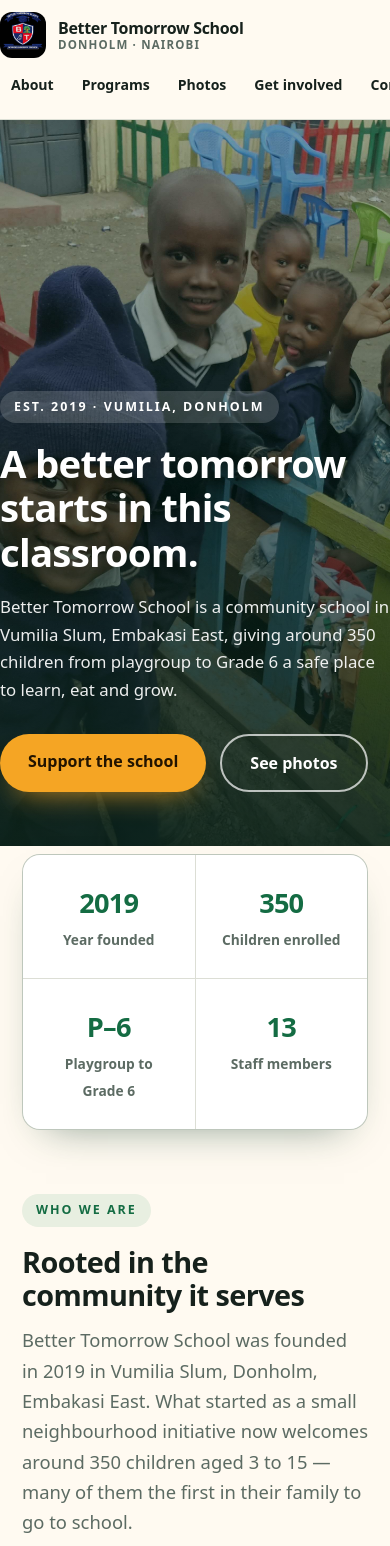
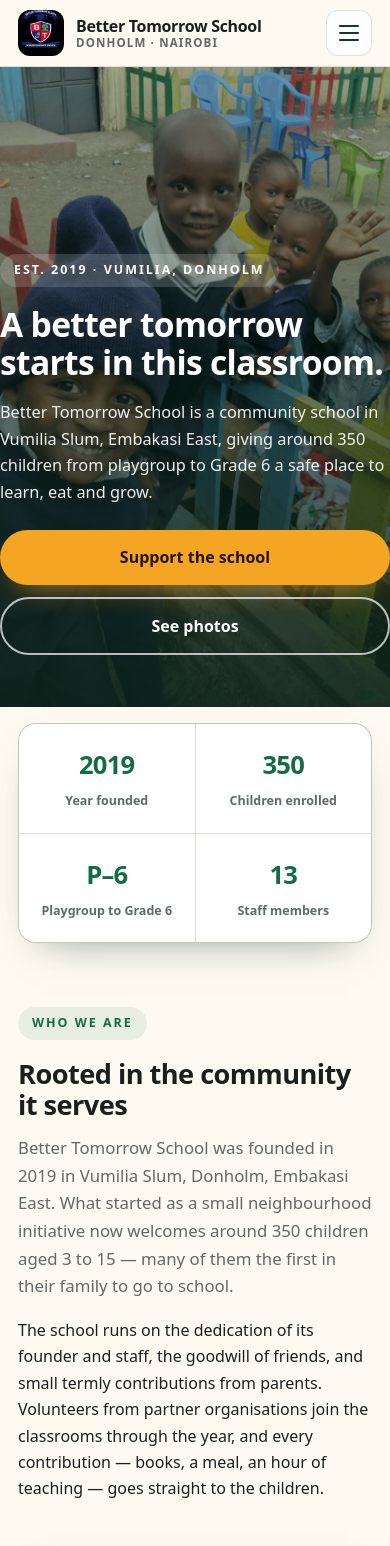
Before and after one commit to elvisbitolo/better_tomorrow, a Next.js app: page / in a window 390 px wide. Shown: the top 1546 px of the page. Built offline with nearby package versions, Linux system fonts and the light colour scheme.

Commit message:
Adding responsiveness to all devices

```diff
--- a/src/app/globals.css
+++ b/src/app/globals.css
@@ -12,6 +12,7 @@
   --shadow: 0 18px 40px -24px rgba(13, 59, 42, 0.55);
   --radius: 18px;
   --max: 1140px;
+  --gutter: 22px;
 }
 
 * {
@@ -20,7 +21,7 @@
 
 html {
   scroll-behavior: smooth;
-  scroll-padding-top: 84px;
+  scroll-padding-top: 92px;
 }
 
 body {
@@ -32,6 +33,7 @@ body {
   font-size: 17px;
   line-height: 1.65;
   -webkit-font-smoothing: antialiased;
+  overflow-x: hidden;
 }
 
 img {
@@ -50,14 +52,15 @@ h3 {
   letter-spacing: -0.02em;
   margin: 0 0 0.5em;
   font-weight: 800;
+  overflow-wrap: break-word;
 }
 
 h1 {
-  font-size: clamp(2.4rem, 6vw, 4.2rem);
+  font-size: clamp(2.1rem, 5.5vw, 4.2rem);
 }
 
 h2 {
-  font-size: clamp(1.8rem, 4vw, 2.7rem);
+  font-size: clamp(1.7rem, 3.6vw, 2.7rem);
 }
 
 h3 {
@@ -68,11 +71,23 @@ p {
   margin: 0 0 1em;
 }
 
+.srOnly {
+  position: absolute;
+  width: 1px;
+  height: 1px;
+  padding: 0;
+  margin: -1px;
+  overflow: hidden;
+  clip: rect(0 0 0 0);
+  white-space: nowrap;
+  border: 0;
+}
+
 .container {
   width: 100%;
   max-width: var(--max);
   margin: 0 auto;
-  padding: 0 22px;
+  padding: 0 var(--gutter);
 }
 
 .section {
@@ -106,7 +121,7 @@ p {
   position: sticky;
   top: 0;
   z-index: 50;
-  background: rgba(255, 250, 241, 0.92);
+  background: rgba(255, 250, 241, 0.94);
   backdrop-filter: blur(10px);
   border-bottom: 1px solid var(--line);
 }
@@ -115,8 +130,11 @@ p {
   display: flex;
   align-items: center;
   justify-content: space-between;
-  gap: 18px;
+  flex-wrap: wrap;
+  gap: 10px 18px;
   min-height: 74px;
+  padding-top: 10px;
+  padding-bottom: 10px;
 }
 
 .brand {
@@ -125,12 +143,20 @@ p {
   gap: 12px;
   text-decoration: none;
   color: inherit;
+  flex: 1 1 auto;
+  min-width: 0;
+}
+
+.brandLogo {
+  border-radius: 12px;
+  flex: none;
 }
 
 .brandText {
   font-weight: 800;
   letter-spacing: -0.02em;
   line-height: 1.2;
+  min-width: 0;
 }
 
 .brandText span {
@@ -154,7 +180,7 @@ p {
   color: var(--ink);
   font-size: 0.94rem;
   font-weight: 600;
-  padding: 8px 13px;
+  padding: 9px 13px;
   border-radius: 999px;
   transition: background 0.18s ease, color 0.18s ease;
 }
@@ -172,6 +198,30 @@ p {
 .nav .navCta:hover {
   background: var(--green-900);
   color: #fff;
+}
+
+.navToggle {
+  display: none;
+  width: 46px;
+  height: 46px;
+  padding: 0;
+  border: 1px solid var(--line);
+  border-radius: 12px;
+  background: #fff;
+  cursor: pointer;
+  place-items: center;
+  gap: 5px;
+  flex-direction: column;
+  justify-content: center;
+}
+
+.navToggle span {
+  display: block;
+  width: 20px;
+  height: 2px;
+  border-radius: 2px;
+  background: var(--green-900);
+  transition: transform 0.2s ease, opacity 0.2s ease;
 }
 
 .hero {
@@ -197,6 +247,7 @@ p {
 
 .heroMedia img {
   object-fit: cover;
+  object-position: center;
 }
 
 .hero::after {
@@ -229,7 +280,7 @@ p {
 }
 
 .heroLead {
-  font-size: clamp(1.05rem, 2.2vw, 1.3rem);
+  font-size: clamp(1.02rem, 2vw, 1.3rem);
   color: rgba(255, 255, 255, 0.92);
   max-width: 58ch;
 }
@@ -247,6 +298,7 @@ p {
   border-radius: 999px;
   font-weight: 700;
   font-size: 1rem;
+  text-align: center;
   text-decoration: none;
   transition: transform 0.16s ease, background 0.16s ease, box-shadow 0.16s ease;
 }
@@ -288,7 +340,7 @@ p {
 
 .stats {
   display: grid;
-  grid-template-columns: repeat(4, 1fr);
+  grid-template-columns: repeat(4, minmax(0, 1fr));
   gap: 1px;
   background: var(--line);
   border: 1px solid var(--line);
@@ -302,13 +354,13 @@ p {
 
 .stat {
   background: #fff;
-  padding: 26px 22px;
+  padding: 26px 16px;
   text-align: center;
 }
 
 .stat b {
   display: block;
-  font-size: clamp(1.7rem, 3vw, 2.3rem);
+  font-size: clamp(1.6rem, 3vw, 2.3rem);
   font-weight: 800;
   color: var(--green-700);
   letter-spacing: -0.03em;
@@ -334,16 +386,12 @@ p {
   box-shadow: var(--shadow);
   aspect-ratio: 3 / 4;
   background: var(--sand);
-}
-
-.figure.wide {
-  aspect-ratio: 16 / 10;
+  margin: 0;
 }
 
 .figure img {
   object-fit: cover;
-  width: 100%;
-  height: 100%;
+  object-position: center;
 }
 
 .figure figcaption {
@@ -351,15 +399,15 @@ p {
   left: 0;
   right: 0;
   bottom: 0;
-  padding: 30px 18px 14px;
+  padding: 34px 16px 14px;
   font-size: 0.82rem;
   color: #fff;
-  background: linear-gradient(transparent, rgba(0, 0, 0, 0.7));
+  background: linear-gradient(transparent, rgba(0, 0, 0, 0.72));
 }
 
 .cardGrid {
   display: grid;
-  grid-template-columns: repeat(4, 1fr);
+  grid-template-columns: repeat(4, minmax(0, 1fr));
   gap: 22px;
   margin-top: 38px;
 }
@@ -396,7 +444,7 @@ p {
 
 .involveGrid {
   display: grid;
-  grid-template-columns: repeat(3, 1fr);
+  grid-template-columns: repeat(3, minmax(0, 1fr));
   gap: 22px;
   margin-top: 38px;
 }
@@ -432,7 +480,7 @@ p {
 
 .galleryGrid {
   display: grid;
-  grid-template-columns: repeat(4, 1fr);
+  grid-template-columns: repeat(4, minmax(0, 1fr));
   gap: 14px;
   margin-top: 34px;
 }
@@ -445,7 +493,6 @@ p {
 .galleryGrid .figure:first-child {
   grid-column: span 2;
   grid-row: span 2;
-  aspect-ratio: auto;
 }
 
 .galleryNote {
@@ -503,68 +550,214 @@ p {
   color: rgba(255, 255, 255, 0.6);
 }
 
-@media (max-width: 940px) {
-  .cardGrid,
+@media (max-width: 1024px) {
+  .cardGrid {
+    grid-template-columns: repeat(2, minmax(0, 1fr));
+  }
+
   .galleryGrid {
-    grid-template-columns: repeat(2, 1fr);
+    grid-template-columns: repeat(2, minmax(0, 1fr));
+  }
+
+  .involveGrid {
+    grid-template-columns: repeat(2, minmax(0, 1fr));
+  }
+
+  .involveCard:last-child {
+    grid-column: span 2;
+  }
+
+  .split {
+    gap: 36px;
+  }
+
+  .section {
+    padding: 64px 0;
+  }
+}
+
+@media (max-width: 860px) {
+  html {
+    scroll-padding-top: 78px;
+  }
+
+  .siteHeaderInner {
+    min-height: 66px;
+    padding-top: 8px;
+    padding-bottom: 8px;
+  }
+
+  .navToggle {
+    display: flex;
+    flex: none;
+  }
+
+  .nav {
+    display: none;
+    width: 100%;
+    flex-direction: column;
+    align-items: stretch;
+    gap: 4px;
+    padding: 8px 0 12px;
+    border-top: 1px solid var(--line);
+  }
+
+  .nav.navOpen {
+    display: flex;
+  }
+
+  .nav a {
+    font-size: 1rem;
+    padding: 13px 14px;
+    border-radius: 12px;
+  }
+
+  .nav .navCta {
+    text-align: center;
+    margin-top: 4px;
+  }
+
+  .navToggle[aria-expanded="true"] span:nth-child(1) {
+    transform: translateY(7px) rotate(45deg);
+  }
+
+  .navToggle[aria-expanded="true"] span:nth-child(2) {
+    opacity: 0;
+  }
+
+  .navToggle[aria-expanded="true"] span:nth-child(3) {
+    transform: translateY(-7px) rotate(-45deg);
   }
 
   .split,
-  .involveGrid,
   .footerGrid {
     grid-template-columns: 1fr;
   }
 
-  .stats {
-    grid-template-columns: repeat(2, 1fr);
+  .split {
+    gap: 30px;
   }
 
   .figure {
     aspect-ratio: 4 / 3;
   }
+
+  .footerGrid {
+    gap: 30px;
+  }
+
+  .stats {
+    grid-template-columns: repeat(2, minmax(0, 1fr));
+    margin-top: -34px;
+  }
+
+  .heroInner {
+    padding: 90px 0 62px;
+  }
 }
 
 @media (max-width: 640px) {
+  :root {
+    --gutter: 18px;
+  }
+
   body {
     font-size: 16px;
   }
 
   .section {
-    padding: 54px 0;
+    padding: 50px 0;
   }
 
-  .siteHeaderInner {
-    flex-direction: column;
-    align-items: flex-start;
-    padding: 12px 0;
-    gap: 8px;
+  .hero {
+    min-height: min(78vh, 640px);
   }
 
-  .nav {
-    width: 100%;
-    overflow-x: auto;
-    flex-wrap: nowrap;
-    padding-bottom: 4px;
+  .heroInner {
+    padding: 76px 0 52px;
   }
 
-  .nav a {
-    white-space: nowrap;
-    font-size: 0.88rem;
-    padding: 7px 11px;
+  .actions {
+    gap: 12px;
+    margin-top: 24px;
   }
 
-  .cardGrid,
+  .actions .btn {
+    flex: 1 1 220px;
+  }
+
+  .cardGrid {
+    grid-template-columns: 1fr;
+    gap: 16px;
+    margin-top: 30px;
+  }
+
+  .involveGrid {
+    grid-template-columns: 1fr;
+    gap: 16px;
+    margin-top: 30px;
+  }
+
+  .involveCard:last-child {
+    grid-column: auto;
+  }
+
+  .galleryGrid {
+    gap: 10px;
+    margin-top: 26px;
+  }
+
+  .stat {
+    padding: 20px 10px;
+  }
+
+  .stat span {
+    font-size: 0.78rem;
+  }
+
+  .lead {
+    font-size: 1.05rem;
+  }
+
+  .siteFooter {
+    padding: 44px 0 28px;
+  }
+
+  .footerBottom {
+    flex-direction: column;
+    gap: 6px;
+  }
+}
+
+@media (max-width: 380px) {
+  .brand {
+    flex-basis: 0;
+  }
+
+  .brandLogo {
+    width: 40px;
+    height: 40px;
+    border-radius: 10px;
+  }
+
+  .brandText {
+    font-size: 0.94rem;
+  }
+
+  .brandText span {
+    font-size: 0.66rem;
+  }
+
+  .stats {
+    grid-template-columns: 1fr;
+  }
+
   .galleryGrid {
     grid-template-columns: 1fr;
   }
 
   .galleryGrid .figure:first-child {
-    grid-column: span 1;
-    grid-row: span 1;
-    aspect-ratio: 4 / 3;
-  }
-
-  .heroInner {
-    padding: 70px 0 54px;
+    grid-column: auto;
+    grid-row: auto;
   }
 }
--- a/src/app/layout.js
+++ b/src/app/layout.js
@@ -1,5 +1,5 @@
 import './globals.css'
-import Image from 'next/image'
+import SiteNav from '../components/SiteNav'
 
 export const metadata = {
   title: 'Better Tomorrow School — Donholm, Nairobi',
@@ -52,34 +52,7 @@ export default function RootLayout({ children }) {
           type="application/ld+json"
           dangerouslySetInnerHTML={{ __html: JSON.stringify(jsonLd) }}
         />
-        <header className="siteHeader">
-          <div className="container siteHeaderInner">
-            <a className="brand" href="#top">
-              <Image
-                src="/photos/logo.jpeg"
-                alt="Better Tomorrow School logo"
-                width={46}
-                height={46}
-                priority
-                style={{ borderRadius: '12px' }}
-              />
-              <span className="brandText">
-                Better Tomorrow School
-                <span>Donholm · Nairobi</span>
-              </span>
-            </a>
-            <nav className="nav">
-              {links.map((link) => (
-                <a key={link.href} href={link.href}>
-                  {link.label}
-                </a>
-              ))}
-              <a className="navCta" href={facebookUrl}>
-                Support us
-              </a>
-            </nav>
-          </div>
-        </header>
+        <SiteNav links={links} cta={facebookUrl} />
 
         <main id="top">{children}</main>
 
--- /dev/null
+++ b/src/components/SiteNav.js
@@ -0,0 +1,57 @@
+'use client'
+
+import { useState } from 'react'
+import Image from 'next/image'
+
+export default function SiteNav({ links, cta }) {
+  const [open, setOpen] = useState(false)
+
+  return (
+    <header className="siteHeader">
+      <div className="container siteHeaderInner">
+        <a className="brand" href="#top" onClick={() => setOpen(false)}>
+          <Image
+            src="/photos/logo.jpeg"
+            alt="Better Tomorrow School logo"
+            width={46}
+            height={46}
+            priority
+            className="brandLogo"
+          />
+          <span className="brandText">
+            Better Tomorrow School
+            <span>Donholm · Nairobi</span>
+          </span>
+        </a>
+
+        <button
+          type="button"
+          className="navToggle"
+          aria-expanded={open}
+          aria-controls="site-nav"
+          aria-label={open ? 'Close menu' : 'Open menu'}
+          onClick={() => setOpen((value) => !value)}
+        >
+          <span />
+          <span />
+          <span />
+        </button>
+
+        <nav id="site-nav" className={open ? 'nav navOpen' : 'nav'}>
+          {links.map((link) => (
+            <a
+              key={link.href}
+              href={link.href}
+              onClick={() => setOpen(false)}
+            >
+              {link.label}
+            </a>
+          ))}
+          <a className="navCta" href={cta} onClick={() => setOpen(false)}>
+            Support us
+          </a>
+        </nav>
+      </div>
+    </header>
+  )
+}
```
